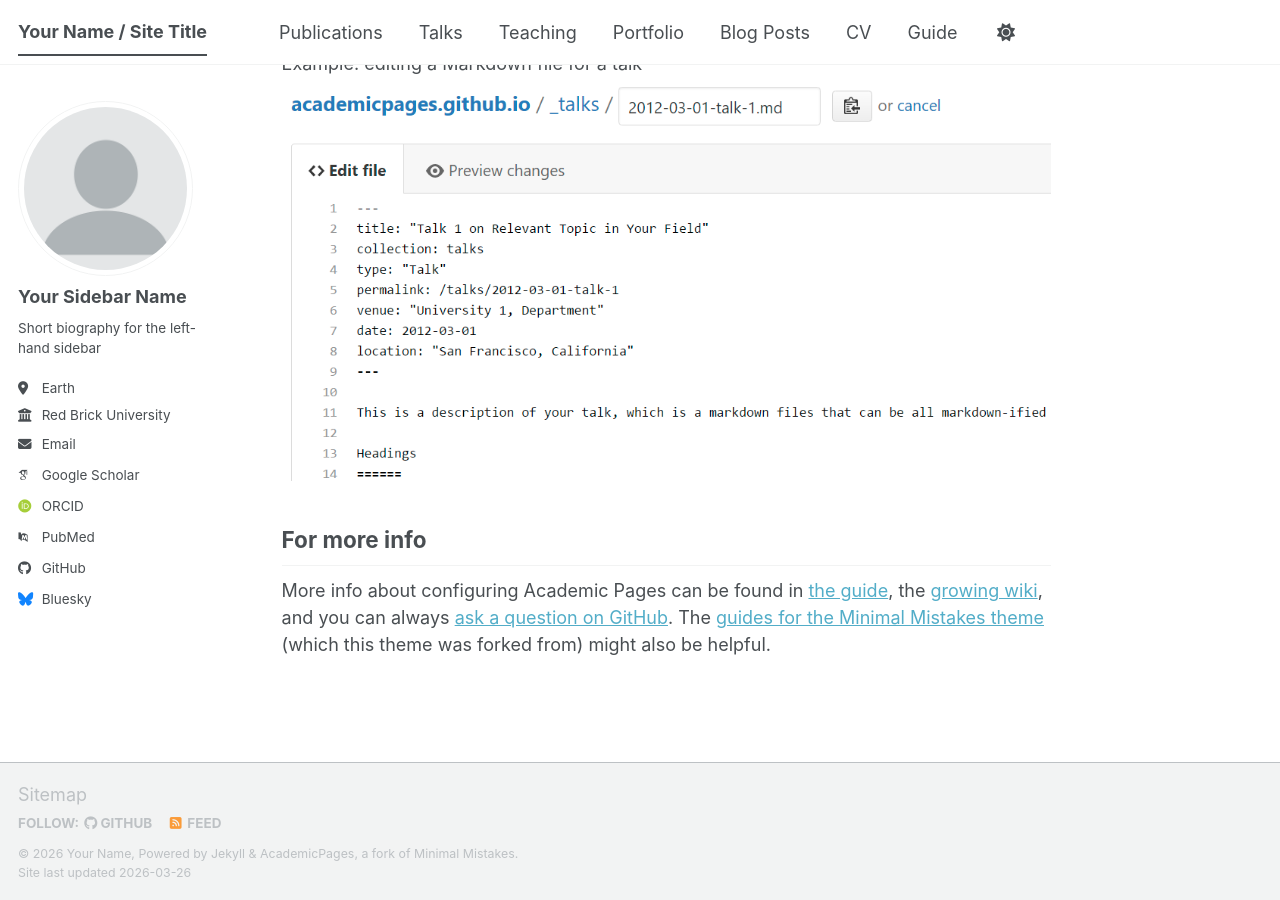
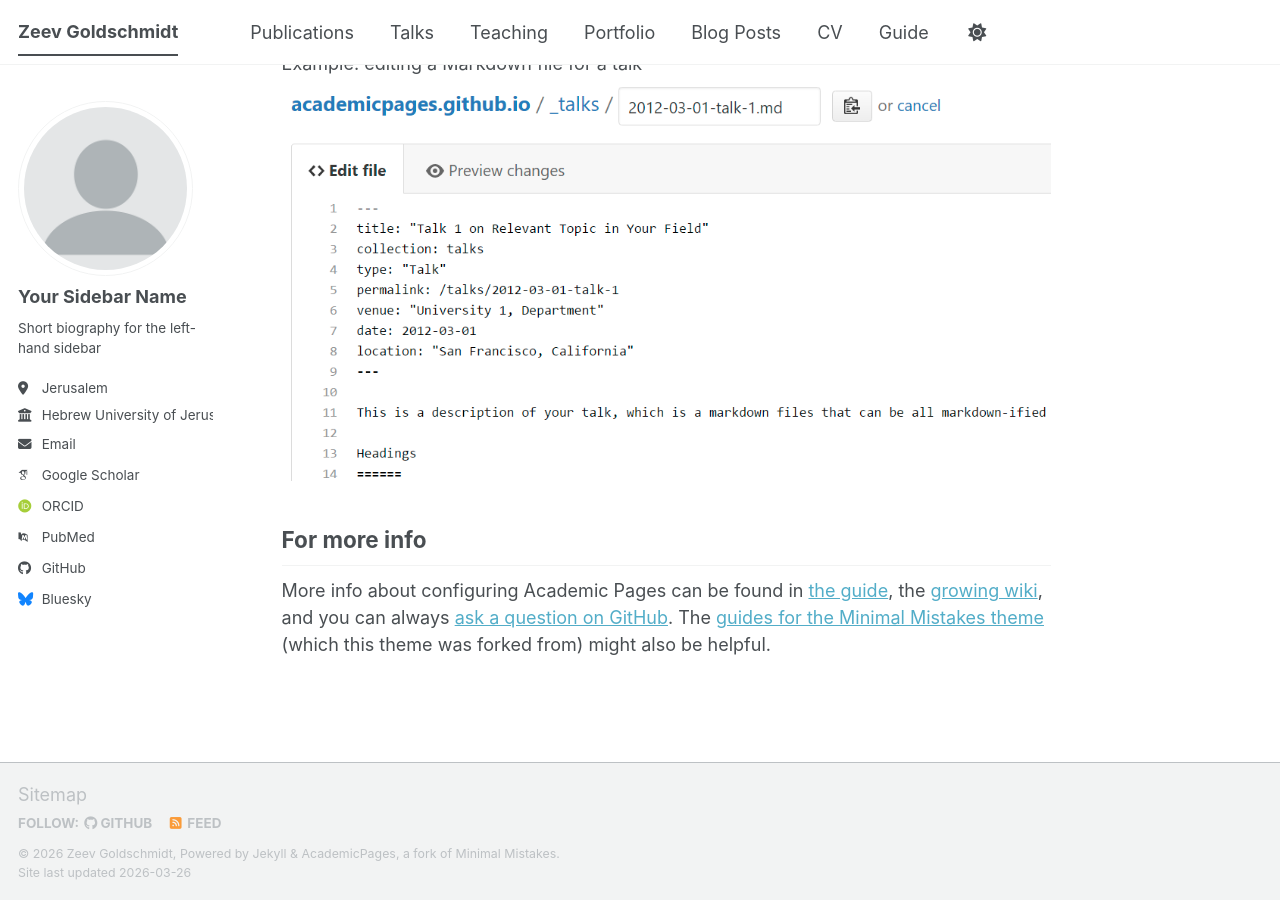
Before and after one commit to Zeev-go/Zeev-go.github.io, a Jekyll site: the page built from _pages/about.md, in a window 1280 px wide and 900 px high, scrolled down 2720 px. Built offline with Jekyll 4.4.1, drawn with Linux system fonts in a browser that asks for light colours; some web fonts are replaced; a script bundle is joined from its source files by our own code; library files that are not in the unit come from our copies.

Commit message:
Update _config.yml

```diff
--- a/_config.yml
+++ b/_config.yml
@@ -9,9 +9,9 @@
 # Basic Site Settings
 locale                   : "en-US"
 site_theme               : "default" # The available themes options are "default", "air", "sunrise", "mint", "dirt" and "contrast"
-title                    : "Your Name / Site Title"
+title                    : "Zeev Goldschmidt"
 title_separator          : "-"
-name                     : &name "Your Name"
+name                     : &name "Zeev Goldschmidt"
 description              : &description "Your Name's academic portfolio"   # Update this with a general description of your site, this is the default if not overridden by a page
 url                      : https://academicpages.github.io # The base hostname & protocol for your site e.g. "https://[your GitHub username].github.io",
                                                            # or if you already have some other page hosted on Github then use "https://[your GitHub username].github.io/[Your Repo Name]"
@@ -27,8 +27,8 @@ author:
   name             : "Your Sidebar Name"
   pronouns         : # example: "she/her"
   bio              : "Short biography for the left-hand sidebar"
-  location         : "Earth"
-  employer         : "Red Brick University"
+  location         : "Jerusalem"
+  employer         : "Hebrew University of Jerusalem"
   uri              : # URL
   email            : "none@example.org"
 
```
